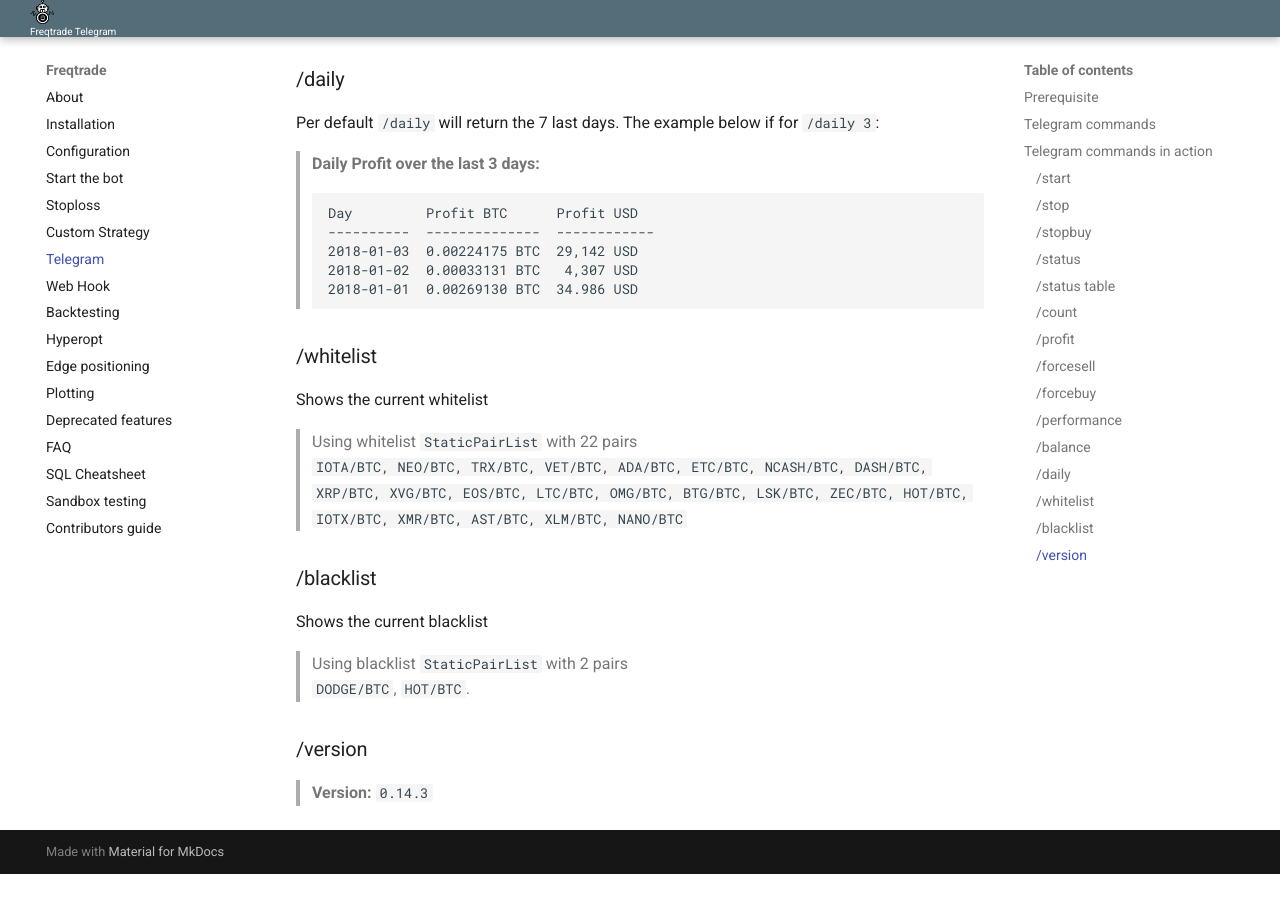
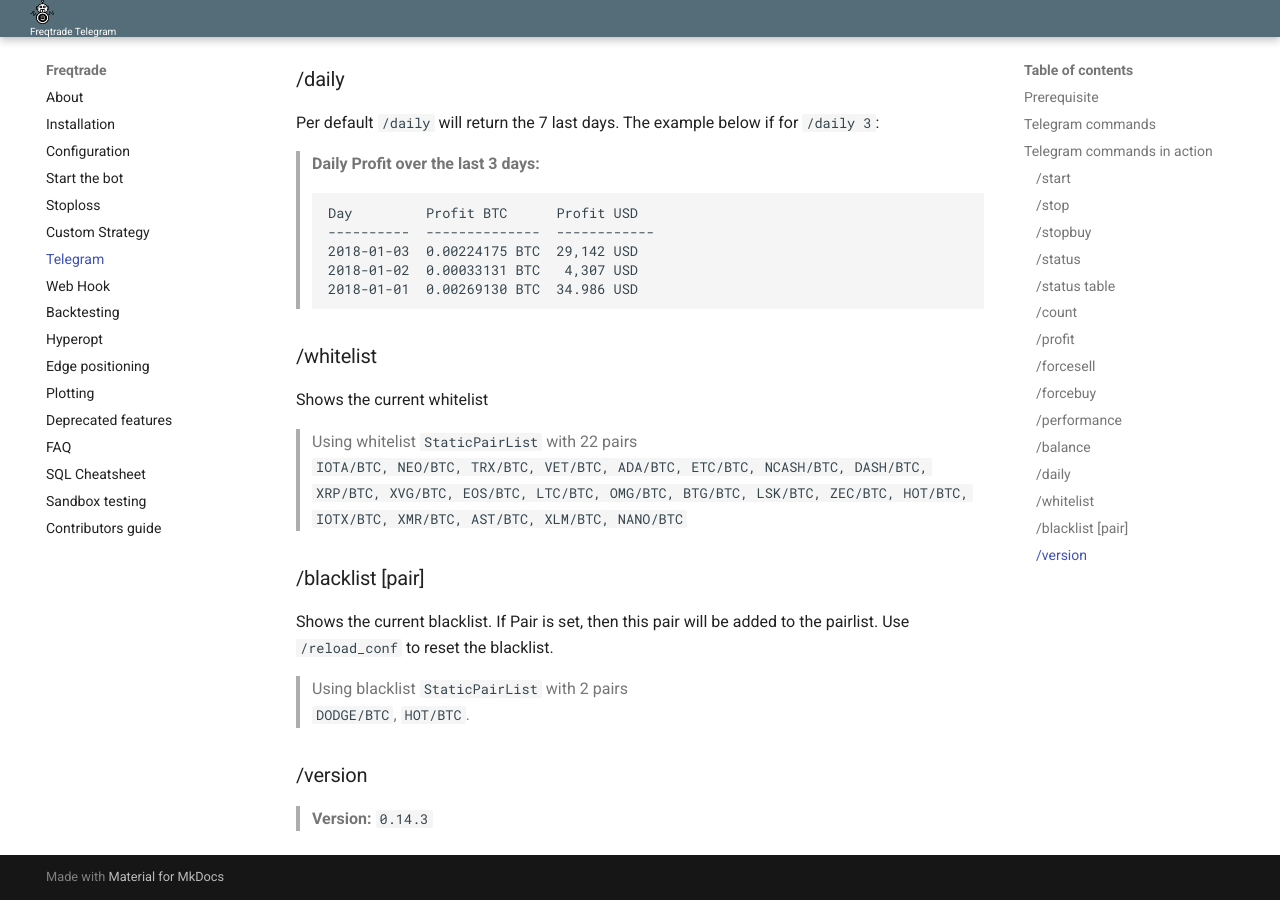
Before and after one commit to jacksonmori755/Crypto-trading-bot, an MkDocs documentation site: the page built from docs/telegram-usage.md, in a window 1280 px wide and 900 px high, scrolled down 3706 px. Built offline with MkDocs 1.6.1 and Material for MkDocs 9.7.7, drawn with Linux system fonts in a browser that asks for light colours; before the commit the page ends 4580 px from its top, so only the background shows below that; some of the changed text lies outside the part shown.

Commit message:
Add blacklist-pair to documentation

```diff
--- a/docs/telegram-usage.md
+++ b/docs/telegram-usage.md
@@ -29,7 +29,7 @@ official commands. You can ask at any moment for help with `/help`.
 | `/balance` | | Show account balance per currency
 | `/daily <n>` | 7 | Shows profit or loss per day, over the last n days
 | `/whitelist` | | Show the current whitelist
-| `/blacklist` | | Show the current blacklist
+| `/blacklist [pair]` | | Show the current blacklist, or adds a pair to the blacklist.
 | `/help` | | Show help message
 | `/version` | | Show version
 
@@ -169,10 +169,11 @@ Shows the current whitelist
 > Using whitelist `StaticPairList` with 22 pairs
 > `IOTA/BTC, NEO/BTC, TRX/BTC, VET/BTC, ADA/BTC, ETC/BTC, NCASH/BTC, DASH/BTC, XRP/BTC, XVG/BTC, EOS/BTC, LTC/BTC, OMG/BTC, BTG/BTC, LSK/BTC, ZEC/BTC, HOT/BTC, IOTX/BTC, XMR/BTC, AST/BTC, XLM/BTC, NANO/BTC`
 
+### /blacklist [pair]
 
-### /blacklist
-
-Shows the current blacklist
+Shows the current blacklist.
+If Pair is set, then this pair will be added to the pairlist.
+Use `/reload_conf` to reset the blacklist.
 
 > Using blacklist `StaticPairList` with 2 pairs
 >`DODGE/BTC`, `HOT/BTC`.
```
